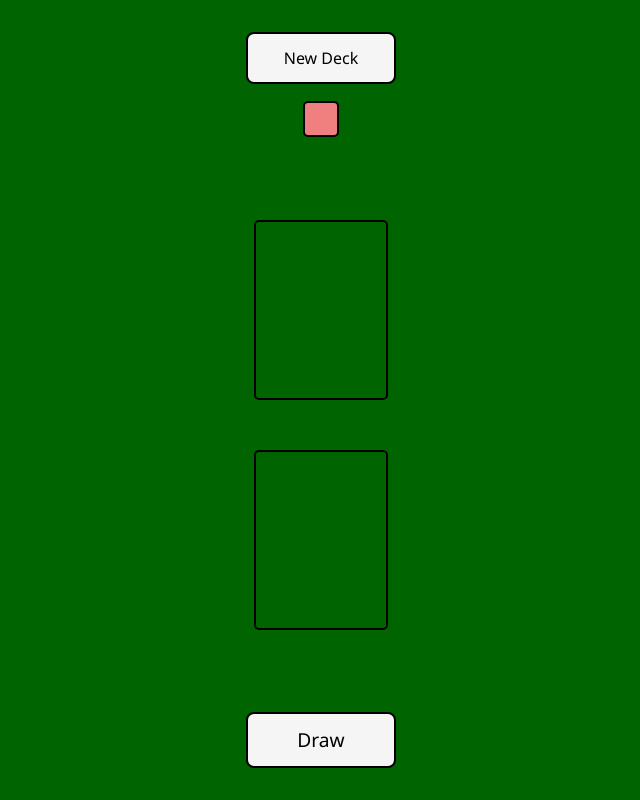
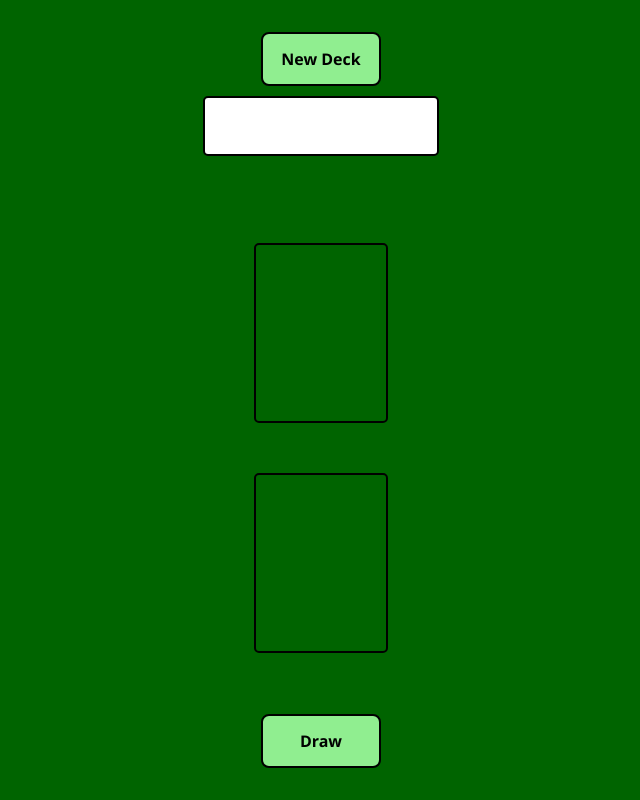
Before and after one commit to ts-oh/war_card_game, a plain HTML site: page index.html in a window 1280 px wide. Shown: the whole page, without its empty margins (319-959 px from the left). Drawn offline with nearby package versions, Linux system fonts and the light colour scheme.

Commit message:
fixed result output box

```diff
--- a/index.css
+++ b/index.css
@@ -15,24 +15,29 @@ body {
 }
 
 button {
-  background-color: whitesmoke;
+  background-color: lightgreen;
   cursor: pointer;
   border: 2px solid black;
   border-radius: 8px;
 }
 
+button:hover {
+  background-color: lightseagreen;
+}
+
 button#new-deck {
+  font-weight: 900;
   align-self: center;
-  width: 150px;
-  padding: 15px;
+  width: 120px;
+  padding: 16px;
   margin-top: 32px;
 }
 
 button.draw {
-  font-size: 1.2em;
-  padding: 15px;
+  font-weight: 900;
+  padding: 16px;
   align-self: center;
-  width: 150px;
+  width: 120px;
   margin-bottom: 32px;
 }
 
@@ -54,18 +59,25 @@ img.card {
 }
 
 #deckdraw {
+  display: flex;
+  flex-direction: column;
+  justify-content: center;
+  align-items: center;
   border: 2px solid black;
   border-radius: 5px;
-  background-color: lightcoral;
-  color: black;
+  width: 200px;
+  height: 24px;
+  background-color: rgb(255, 255, 255);
+  color: rgb(0, 0, 0);
   font-size: 16px;
   font-weight: 900;
   padding: 16px;
 }
 
 #result {
-  font-size: 16px;
-  color: white;
+  height: 26px;
+  font-size: 24px;
+  color: yellow;
   margin: 8px;
 }
 
```
